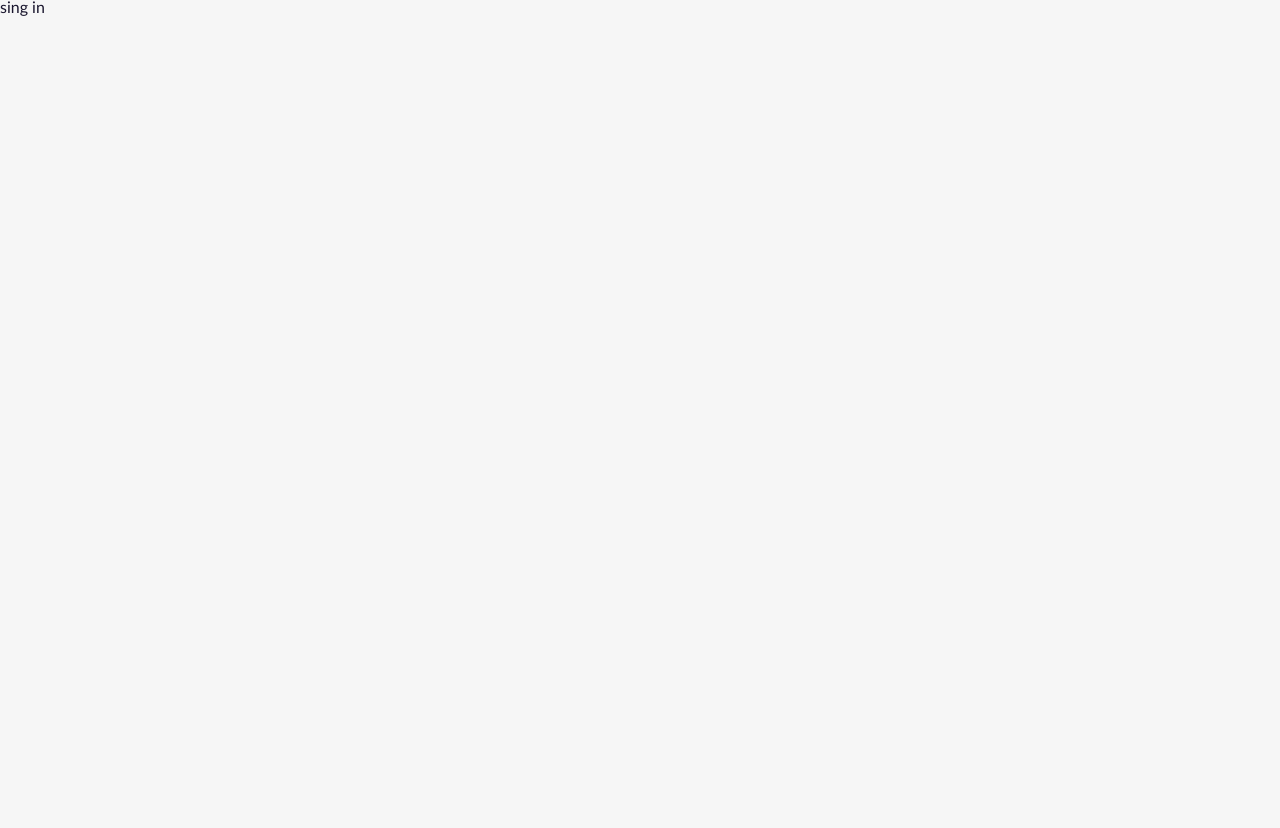
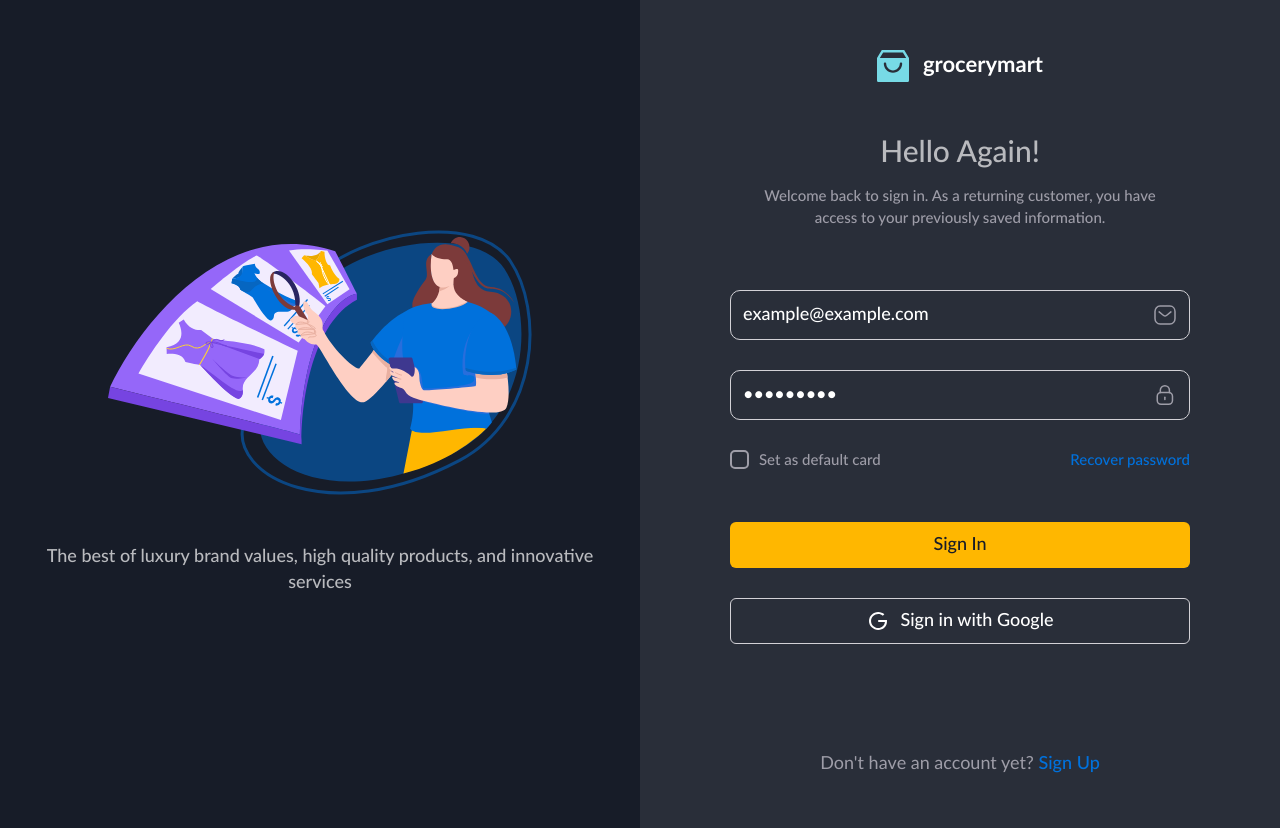
Before and after one commit to haminhduc/Grocery-Ecommerce-Templates, a website: page sign-in.html in a window 1280 px wide. Before the commit the page ends 800 px from the top, so only its background shows below. Drawn offline with Linux system fonts and the light colour scheme.

Commit message:
adding sign up page and update dark theme

```diff
--- a/scss/components/_forms.scss
+++ b/scss/components/_forms.scss
@@ -10,6 +10,10 @@ $error-color: #ed4337;
 
   &__group {
     margin-top: 30px;
+
+    @include abstract.screen(md) {
+      margin-top: 20px;
+    }
 
     &--inline {
       display: flex;
@@ -62,7 +66,7 @@ $error-color: #ed4337;
     }
 
     &::placeholder {
-      color: #d2d1d6;
+      color: var(--form-placeholder-color);
     }
   }
 
--- a/scss/pages/_auth.scss
+++ b/scss/pages/_auth.scss
@@ -20,6 +20,7 @@
     align-items: center;
     justify-content: center;
     gap: 50px;
+    background: var(--auth-intro-bg);
 
     &-logo,
     &-next {
@@ -41,6 +42,7 @@
       font-size: 1.8rem;
       font-weight: 500;
       line-height: 144.444%;
+      color: var(--auth-intro-text-color);
 
       @include abstract.screen(md) {
         font-size: 1.5rem;
@@ -75,6 +77,10 @@
       width: min(460px, 100%);
       margin: 0 auto;
       padding: 50px 0;
+
+      @include abstract.screen(md) {
+        padding: 32px 0;
+      }
     }
   }
 
@@ -83,8 +89,10 @@
     font-size: 3rem;
     font-weight: 500;
     line-height: 146.66%;
+    color: var(--auth-heading-color);
 
     @include abstract.screen(md) {
+      margin-top: 40px;
       font-size: 2.2rem;
     }
   }
--- a/scss/themes/_dark.scss
+++ b/scss/themes/_dark.scss
@@ -43,6 +43,12 @@ html.dark {
   --filter-form-shadow: rgba(0, 0, 0, 0.4);
   --filter-form-tag-bg: #171c28;
   --filter-form-arrow: var(--dropdown-arrow-color);
-  //toggle button
-  // --toggle-btn-bg-color: var(--header-bg-color);
+  //auth
+  --auth-content-bg: #292e39;
+  --auth-intro-bg: #171c28;
+  --auth-intro-text-color: #b9babe;
+  --auth-heading-color: #b9babe;
+
+  //form
+  --form-placeholder-color: #d2d1d6;
 }
--- a/scss/themes/_light.scss
+++ b/scss/themes/_light.scss
@@ -46,4 +46,10 @@ html {
   --filter-form-tag-bg: #f8f8fb;
   //auth
   --auth-content-bg: #fff;
+  @include abstract.screen(md) {
+    --auth-intro-bg: #fff;
+  }
+
+  //form
+  --form-placeholder-color: #d2d1d6;
 }
--- a/sign-in.html
+++ b/sign-in.html
@@ -1,5 +1,5 @@
 <!DOCTYPE html>
-<html lang="en">
+<html lang="en" class="dark">
   <head>
     <meta charset="UTF-8" />
     <meta name="viewport" content="width=device-width, initial-scale=1.0" />
@@ -41,8 +41,123 @@
     <script src="./assets/js/scripts.js"></script>
   </head>
   <body>
-    <main>
-      <h1>sing in</h1>
+    <main class="auth">
+      <div class="auth__intro d-md-none">
+        <img src="./assets/img/auth/intro.svg" alt="" class="auth__intro-img" />
+        <p class="auth__intro-text">
+          The best of luxury brand values, high quality products, and innovative
+          services
+        </p>
+      </div>
+      <div class="auth__content">
+        <!-- logo  -->
+        <div class="auth__content-inner">
+          <a href="./" class="logo footer__logo">
+            <img
+              src="./assets/icons/logo.svg"
+              alt="grocery mart"
+              class="logo__img"
+            />
+            <h2 class="logo__title">grocerymart</h2>
+          </a>
+          <h1 class="auth__heading">Hello Again!</h1>
+          <p class="auth__desc">
+            Welcome back to sign in. As a returning customer, you have access to
+            your previously saved information.
+          </p>
+          <form action="./index-logined.html" class="form auth__form">
+            <div class="form__group">
+              <div class="form__text-input">
+                <input
+                  type="email"
+                  name=""
+                  id=""
+                  placeholder="Email"
+                  value="example@example.com"
+                  class="form__input"
+                  required
+                />
+                <img
+                  src="./assets/icons/message.svg"
+                  alt=""
+                  class="form__input-icon"
+                />
+                <img
+                  src="./assets/icons/form-error.svg"
+                  alt=""
+                  class="form__input-icon-error"
+                />
+              </div>
+              <p class="form__error">Invalid email</p>
+            </div>
+            <div class="form__group">
+              <div class="form__text-input">
+                <input
+                  type="password"
+                  name=""
+                  value="111111111"
+                  id=""
+                  placeholder="Password"
+                  class="form__input"
+                  minlength="6"
+                  required
+                />
+                <img
+                  src="./assets/icons/lock.svg"
+                  alt=""
+                  class="form__input-icon"
+                />
+                <img
+                  src="./assets/icons/form-error.svg"
+                  alt=""
+                  class="form__input-icon-error"
+                />
+              </div>
+              <p class="form__error">
+                Password must have at least 6 Characters
+              </p>
+            </div>
+
+            <div class="form__group form__group--inline">
+              <label class="form__checkbox">
+                <input
+                  type="checkbox"
+                  name=""
+                  id=""
+                  class="form__checkbox-input"
+                  hidden
+                />
+                <span class="form__checkbox-label">Set as default card</span>
+              </label>
+              <a href="#!" class="auth__link form__pull-right"
+                >Recover password</a
+              >
+            </div>
+            <div class="form__group auth__btn-group">
+              <button class="btn btn--primary auth__btn form__submit-btn">
+                Sign In
+              </button>
+              <button class="btn btn--outline auth__btn btn--no-margin">
+                <img
+                  src="./assets/icons/google.svg"
+                  alt=""
+                  class="btn__icon icon"
+                />
+                Sign in with Google
+              </button>
+            </div>
+          </form>
+          <p class="auth__text">
+            Don't have an account yet?
+            <a href="./sign-up.html" class="auth__link auth__text-link"
+              >Sign Up</a
+            >
+          </p>
+        </div>
+      </div>
     </main>
+    <script>
+      window.dispatchEvent(new Event("template-loaded"));
+    </script>
   </body>
 </html>
```
Also changed, not shown: sign-up.html (+9 -2 lines), assets/css/main.css, 1 other file.
